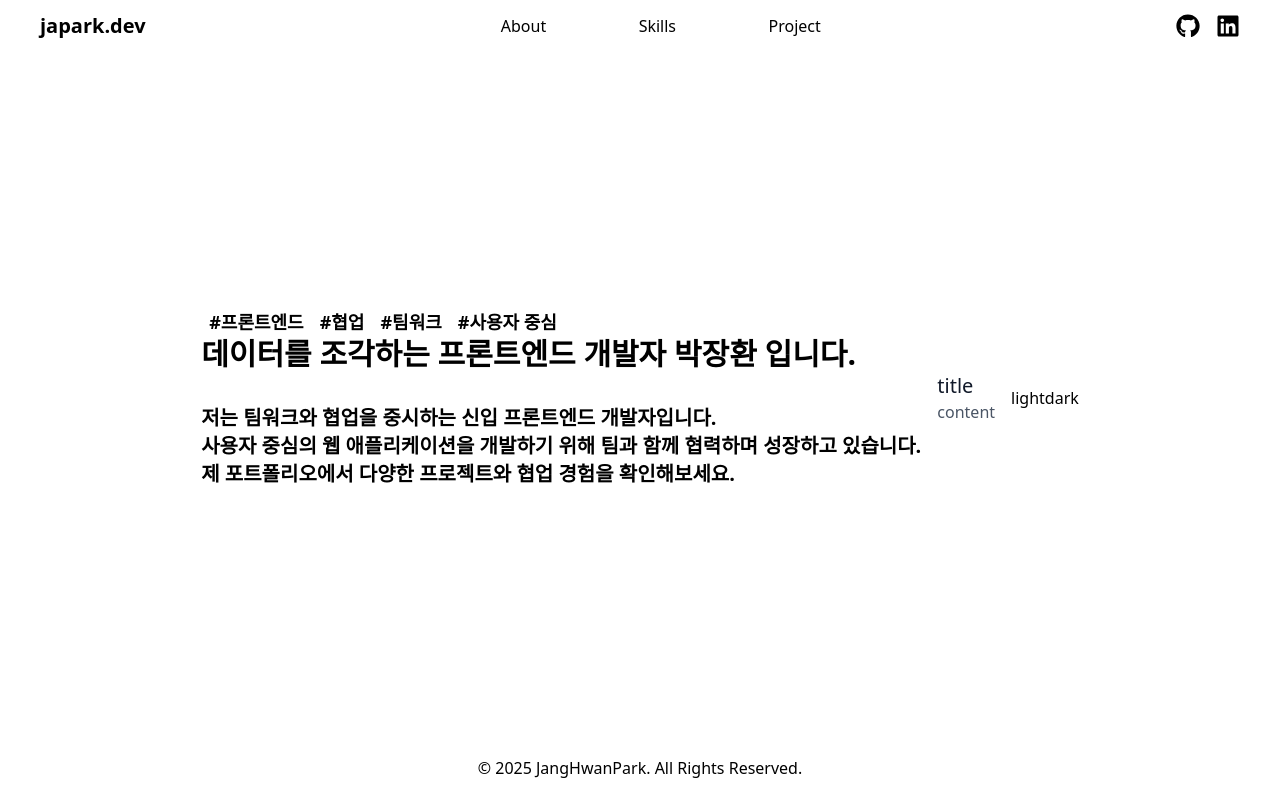
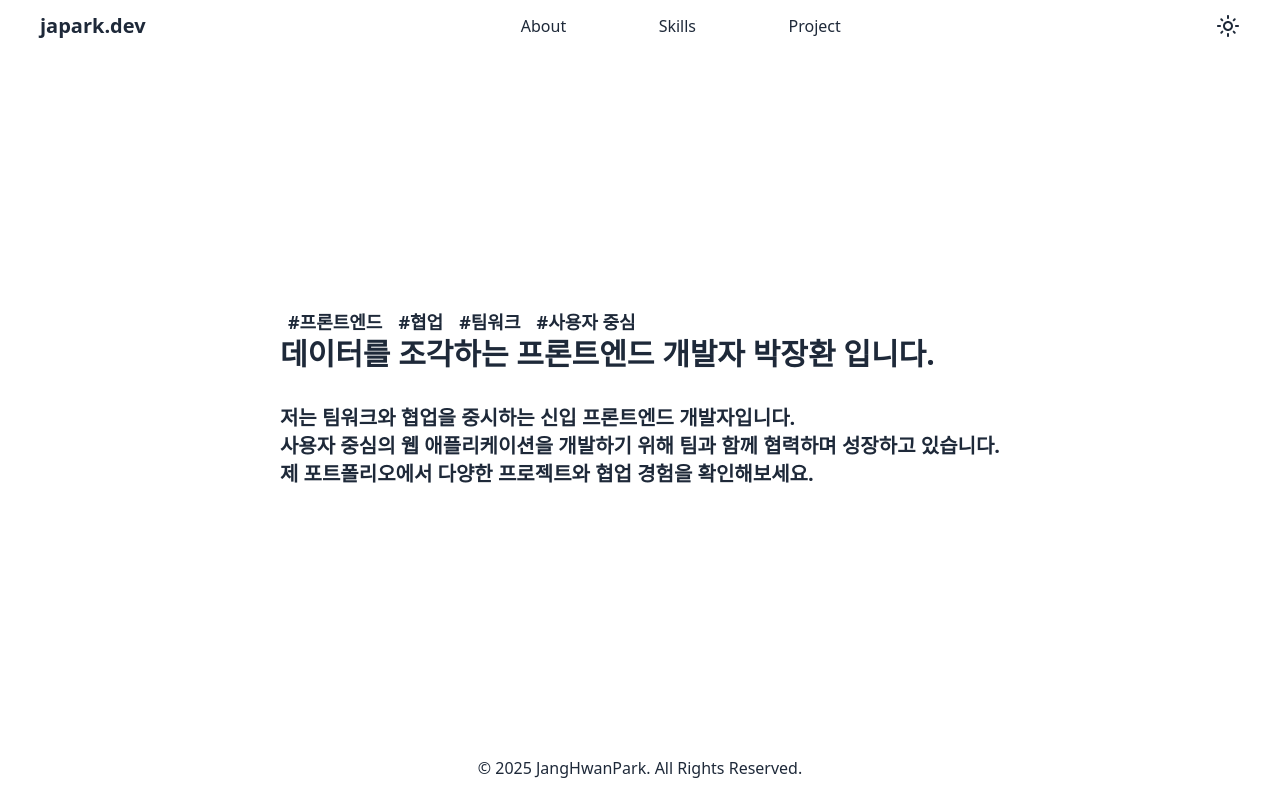
Before and after one commit to JangHwanPark/JangHwan-Portfolio, a React (Vite) app: page / in a window 1280 px wide. Built offline with nearby package versions, Linux system fonts and the light colour scheme.

Commit message:
:sparkle: feat - 다크모드 버튼 구현
- DarkModeButton.tsx 컴포넌트 생성
- Header.tsx 내 버튼 컴포넌트 적용

```diff
--- /dev/null
+++ b/src/components/DarkModeButton/DarkModeButton.tsx
@@ -0,0 +1,22 @@
+import { useTheme } from "../../providers/ThemeProvider";
+import { MdOutlineDarkMode, MdOutlineLightMode } from "react-icons/md";
+import clsx from "clsx";
+
+const DarkModeButton = () => {
+  const { theme, handleClick } = useTheme();
+  const value = theme === "light" ? "dark" : "light";
+
+  const btnClass = clsx('w-full h-full');
+
+  return (
+    <button
+      role="button"
+      data-theme={value}
+      className='w-6 h-6 cursor-pointer'
+      onClick={(e) => handleClick(e)}>
+      {theme === "dark" ? <MdOutlineDarkMode className={btnClass}/> : <MdOutlineLightMode className={btnClass}/>}
+    </button>
+  );
+};
+
+export default DarkModeButton;
--- a/src/index.css
+++ b/src/index.css
@@ -1,7 +1,7 @@
 @import "tailwindcss";
 
 /* 다크모드 */
-@variant dark (&:where(.dark, .dark *));
+@variant dark (&:where([data-them=dark], [data-theme=dark] *));
 
 html, body {
     width: 100%;
--- a/src/layout/Header/Header.tsx
+++ b/src/layout/Header/Header.tsx
@@ -1,6 +1,7 @@
 import { Logo } from "../../components";
 import Navigation from "../Navigation/Navigation";
-import { FaGithub, FaLinkedin } from "react-icons/fa";
+// import { FaGithub, FaLinkedin } from "react-icons/fa";
+import DarkModeButton from "../../components/DarkModeButton/DarkModeButton";
 
 const navbar = [
   {href: "/", title: 'About'},
@@ -8,10 +9,10 @@ const navbar = [
   {href: "/project", title: 'Project'},
 ];
 
-const iconNavbar  = [
+/*const iconNavbar  = [
   {href: '/', icon: <FaGithub className='w-6 h-6'/>},
   {href: '/', icon: <FaLinkedin className='w-6 h-6'/>}
-];
+];*/
 
 const Header = () => {
   return (
@@ -19,7 +20,8 @@ const Header = () => {
       <div className='pt-3 px-10 flex justify-between items-center'>
         <Logo/>
         <Navigation items={navbar} className='w-full max-w-xs'/>
-        <Navigation items={iconNavbar} className='w-16 max-w-sm'/>
+        {/*<Navigation items={iconNavbar} className='w-16 max-w-sm'/>*/}
+        <DarkModeButton/>
       </div>
     </header>
   );
--- a/src/layout/RootLayout.tsx
+++ b/src/layout/RootLayout.tsx
@@ -7,15 +7,21 @@ import clsx from "clsx";
 const RootLayout: React.FC = () => {
   const classes = clsx(
     'container mx-auto w-full',
-    'min-h-[calc(100vh-124px)]'
-  )
+    'min-h-[calc(100vh-124px)]');
+
+  const dark = clsx(
+    'text-gray-800 bg-white',
+    'dark:bg-gray-800 dark:text-white');
+
   return (
     <ThemeProvider>
-      <Header/>
-      <main className={classes}>
-        <Outlet/>
-      </main>
-      <Footer/>
+      <div className={dark}>
+        <Header/>
+        <main className={classes}>
+          <Outlet/>
+        </main>
+        <Footer/>
+      </div>
     </ThemeProvider>
   )
 };
--- a/src/pages/Home.tsx
+++ b/src/pages/Home.tsx
@@ -1,5 +1,3 @@
-import { useTheme } from "../providers/ThemeProvider";
-
 const tag = [
   { label: "프론트엔드" },
   { label: "협업" },
@@ -8,8 +6,7 @@ const tag = [
 ];
 
 const Home = () => {
-  const { theme, handleClick } = useTheme();
-  console.log(theme);
+
   return (
     <section className="w-full min-h-[calc(100vh-124px)] flex items-center justify-center">
       <header className="font-bold leading-8">
@@ -23,14 +20,6 @@ const Home = () => {
           사용자 중심의 웹 애플리케이션을 개발하기 위해 팀과 함께 협력하며 성장하고 있습니다.<br />
           제 포트폴리오에서 다양한 프로젝트와 협업 경험을 확인해보세요.</h2>
       </header>
-      <article className="text-black bg-white dark:text-white dark:bg-black p-4 rounded-lg">
-        <h2 className="text-xl text-gray-900 dark:text-gray-100">title</h2>
-        <p className="text-gray-600 dark:text-gray-300">content</p>
-      </article>
-      <div>
-        <button value='light' onClick={(e) => handleClick(e)}>light</button>
-        <button value='dark' onClick={(e) => handleClick(e)}>dark</button>
-      </div>
     </section>
   );
 };
--- a/src/providers/ThemeProvider.tsx
+++ b/src/providers/ThemeProvider.tsx
@@ -44,7 +44,7 @@ export const ThemeProvider = ({
   const [theme, setTheme] = useState<Theme>('light');
 
   const handleClick = (e: MouseEvent<HTMLButtonElement>) => {
-    const selectedTheme = e.currentTarget.value as Theme;
+    const selectedTheme = e.currentTarget.dataset.theme as Theme;
     setTheme(selectedTheme);
   }
 
```
Also changed, not shown: 1 other file (tests, documents, lock files or other folders).
